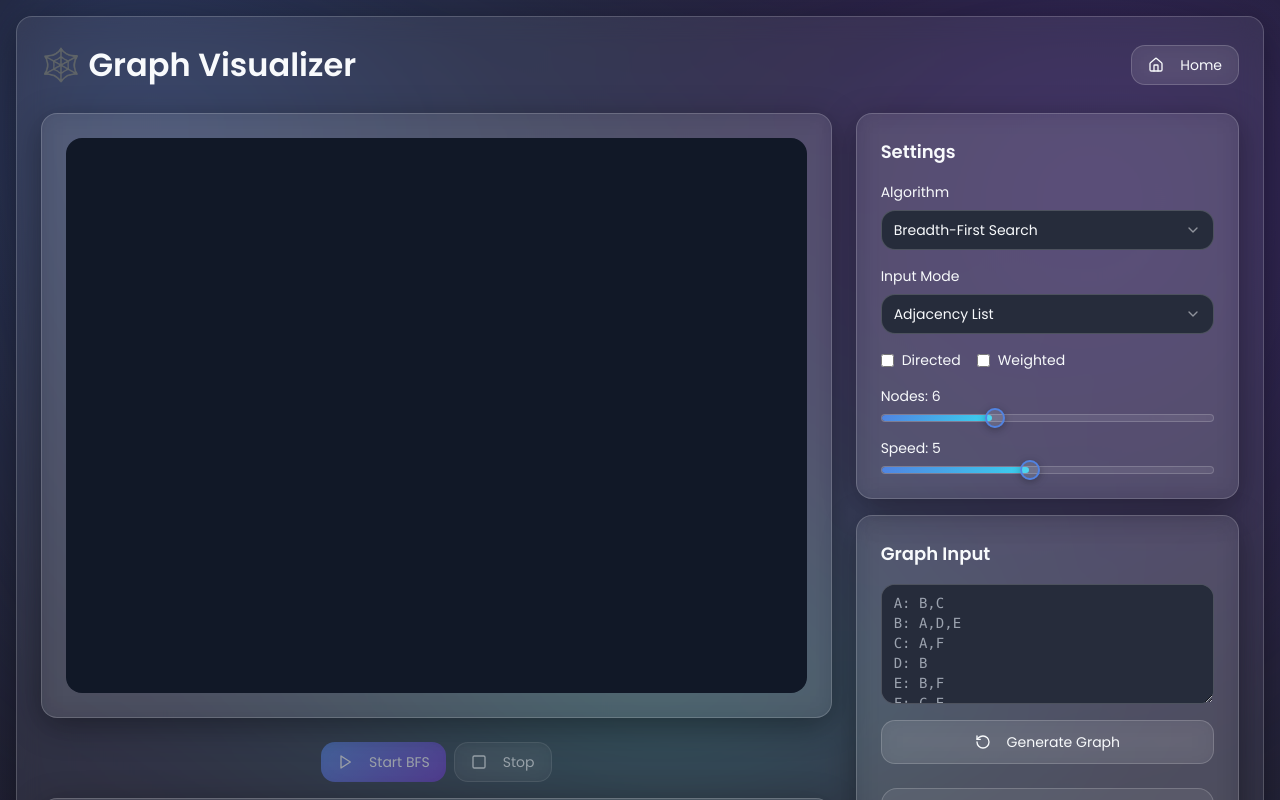
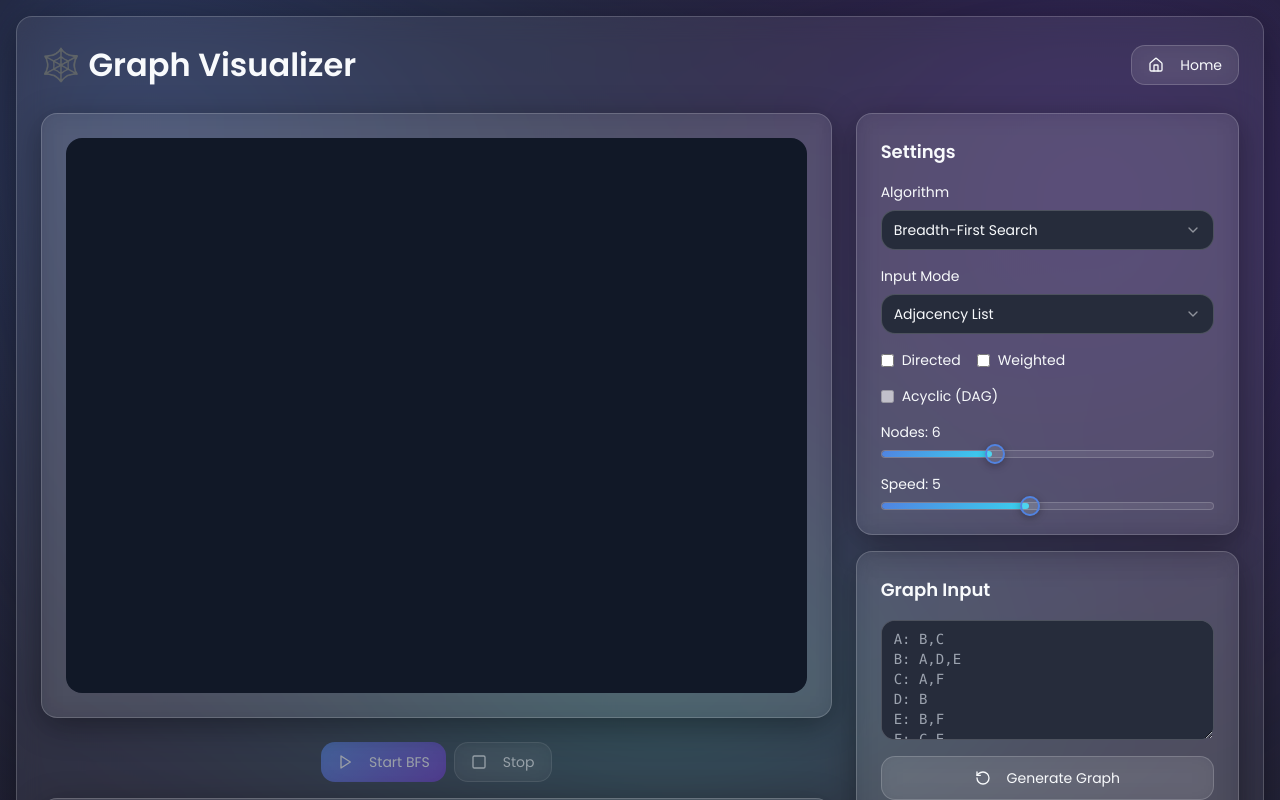
Before and after one commit to thenamekavyasingh/viz-buddy, a React (Vite) app: page /graph in a window 1280 px wide. Shown: the top 800 px of the page. Built offline with nearby package versions, Linux system fonts and the light colour scheme.

Commit message:
Add cyclic/acyclic graph option
Added the option to generate cyclic or acyclic graphs in the graph visualizer.

```diff
--- a/src/pages/GraphVisualizer.tsx
+++ b/src/pages/GraphVisualizer.tsx
@@ -43,6 +43,7 @@ const GraphVisualizer = () => {
   const [startNode, setStartNode] = useState('');
   const [isDirected, setIsDirected] = useState(false);
   const [isWeighted, setIsWeighted] = useState(false);
+  const [isAcyclic, setIsAcyclic] = useState(false);
   const [nodeCount, setNodeCount] = useState([6]);
   const [speed, setSpeed] = useState([5]);
   const [traversalOrder, setTraversalOrder] = useState<string[]>([]);
@@ -137,6 +138,25 @@ const GraphVisualizer = () => {
       graph[label] = {};
     });
 
+    if (isAcyclic && isDirected) {
+      // For acyclic directed graphs (DAG), only allow edges from lower to higher index
+      for (let i = 0; i < nodeLabels.length; i++) {
+        const from = nodeLabels[i];
+        // Connect to a few random higher-index nodes
+        const possibleTargets = nodeLabels.slice(i + 1);
+        const connectionCount = Math.min(Math.floor(Math.random() * 3) + 1, possibleTargets.length);
+
+        for (let j = 0; j < connectionCount; j++) {
+          if (possibleTargets.length > 0) {
+            const randomIndex = Math.floor(Math.random() * possibleTargets.length);
+            const to = possibleTargets.splice(randomIndex, 1)[0];
+            const weight = isWeighted ? Math.floor(Math.random() * 10) + 1 : 1;
+            graph[from][to] = weight;
+          }
+        }
+      }
+    } else {
+      // For cyclic graphs or undirected graphs, use the original algorithm
       // First, create a connected graph by connecting each node to the next (ensuring connectivity)
       for (let i = 0; i < nodeLabels.length; i++) {
         const from = nodeLabels[i];
@@ -166,6 +186,7 @@ const GraphVisualizer = () => {
           graph[from][to] = weight;
           if (!isDirected) {
             graph[to][from] = weight;
+          }
         }
       }
     }
@@ -819,6 +840,19 @@ const GraphVisualizer = () => {
                     </label>
                   </div>
 
+                  <div className="flex gap-4">
+                    <label className="flex items-center gap-2">
+                      <input
+                        type="checkbox"
+                        checked={isAcyclic}
+                        onChange={(e) => setIsAcyclic(e.target.checked)}
+                        disabled={isRunning || !isDirected}
+                        className="rounded"
+                      />
+                      <span className="text-sm">Acyclic (DAG)</span>
+                    </label>
+                  </div>
+
                   <div>
                     <label className="block text-sm font-medium mb-2">Nodes: {nodeCount[0]}</label>
                     <Slider
@@ -884,7 +918,7 @@ const GraphVisualizer = () => {
                       Random graph will be generated with {nodeCount[0]} nodes
                     </p>
                     <p className="text-xs text-muted-foreground/80 text-center mt-1">
-                      {isDirected ? 'Directed' : 'Undirected'} • {isWeighted ? 'Weighted' : 'Unweighted'}
+                      {isDirected ? 'Directed' : 'Undirected'} • {isWeighted ? 'Weighted' : 'Unweighted'} • {isAcyclic && isDirected ? 'Acyclic (DAG)' : 'Cyclic'}
                     </p>
                   </div>
                 )}
```
Lines whose indentation alone changed are shown as unchanged.
